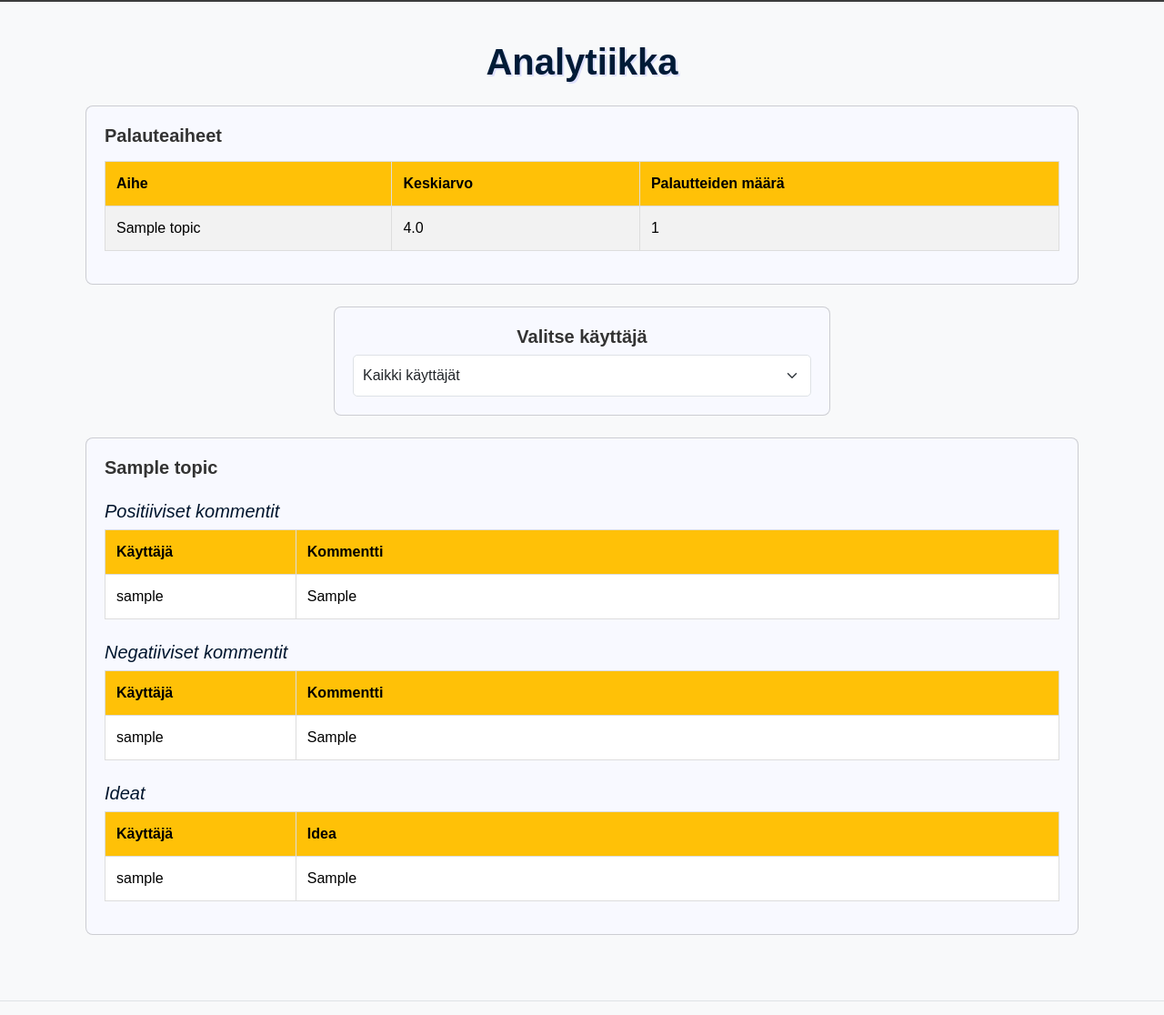
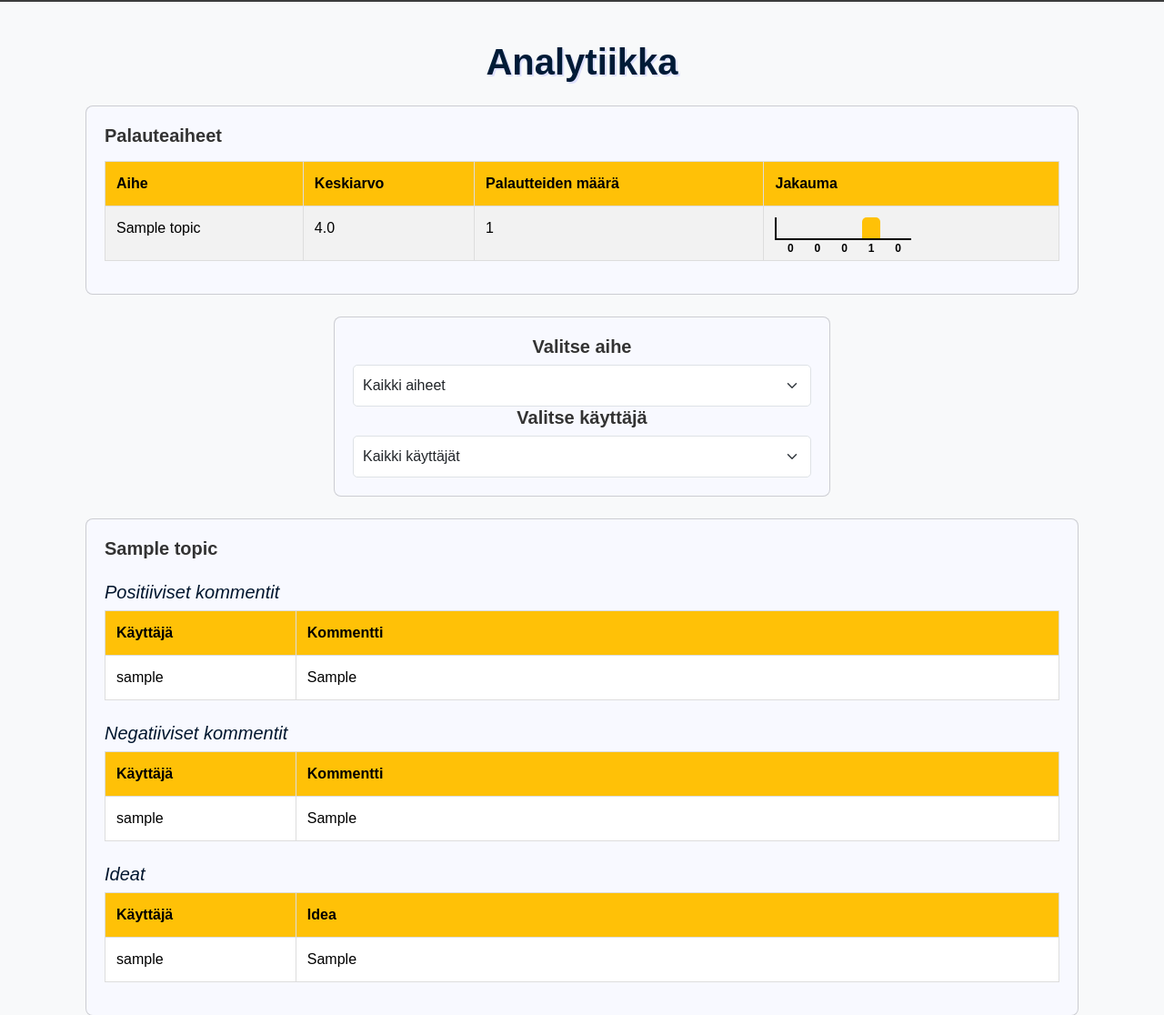
Before and after one commit to hamk-webdev-intim23a6/palautekooderit, a Django app: page /analytics/ in a window 1280 px wide. Shown: the part 88-1204 px from the top of the page at 91% size. Run offline with Django 4.2, Linux system fonts and the light colour scheme; a user stored in the database is signed in; tables that the repository leaves empty hold one stand-in row (values such as "Sample post").

Commit message:
Add topic filter and distribution chart to analytics (#25)

```diff
--- a/palautekooderit/feedbacksystem/views.py
+++ b/palautekooderit/feedbacksystem/views.py
@@ -75,7 +75,7 @@ def topic(request):
 
 @user_passes_test(user_is_staff, login_url='home')
 def analytics(request):
-    topics = Topic.objects.all()
+    topic_list = Topic.objects.all()
     user_list = User.objects.all()
 
     # Get selected user from GET parameter
@@ -96,9 +96,26 @@ def analytics(request):
     else:
         feedbacks = Feedback.objects.all()
 
+
+    selected_topic_id = request.GET.get('topic')
+
+    try:
+        selectedTopic = topic_list.filter(id=selected_topic_id).first()
+        if(selectedTopic != None):
+            selected_topic_id = selectedTopic.id
+            filteredTopics = [selectedTopic]
+        else:
+            filteredTopics = topic_list
+    except: # I do not care if the error is unspecific; This ensures good function always. Pythons philosophy can go jump in a well. - Valtari
+        filteredTopics = topic_list
+
     topic_data = []
-    for topic in topics:
+    for topic in filteredTopics:
         topic_feedbacks = feedbacks.filter(topic=topic)
+
+        ratings = [0,0,0,0,0]
+        for feedback in topic_feedbacks:
+            ratings[feedback.rating-1] += 1
 
         avg_rating = topic_feedbacks.aggregate(Avg('rating'))['rating__avg']
         feedback_count = topic_feedbacks.count()
@@ -114,10 +131,13 @@ def analytics(request):
             'positive_comments': positive_comments,
             'negative_comments': negative_comments,
             'ideas_comments': ideas_comments,
+            'ratings': ratings,
         })
 
     return render(request, 'administration/analytics.html', {
         'topic_data': topic_data,
         'user_list': user_list,
         'selected_user_id': selected_user_id,
+        'topic_list': topic_list,
+        'selected_topic_id': selected_topic_id,
     })
--- a/palautekooderit/palautekooderit/static/css/style.css
+++ b/palautekooderit/palautekooderit/static/css/style.css
@@ -482,6 +482,46 @@ footer a:hover {
     text-decoration: underline;
 }
 
+/* Rating chart */
+    .chart-container {
+        display: flex;
+        justify-content: space-between;
+        width: 150px;
+        height: 25px;  /* Adjust height as needed */
+        align-items: flex-end;
+        border-left: 2px solid #000; /* Left border to represent y-axis */
+        border-bottom: 2px solid #000; /* Bottom border to represent x-axis */
+        margin-bottom: 10px;
+      }
+
+      .bar {
+        width: 30px;  /* Width of each bar */
+        background-color: #ffc107; /* Color of the bars */
+        text-align: center;
+        font-weight: bold;
+        margin: 0 5px;
+        border-radius: 5px 5px 0 0; /* Rounded top edges */
+        display: flex;
+        justify-content: flex-end;
+        align-items: flex-start;
+        position: relative;
+      }
+
+      .bar-label {
+        color: black;
+        font-size: 12px;
+        position: absolute;
+        bottom: -20px;  /* Adjust the distance of the label from the bar */
+        width: 100%;
+        text-align: center;
+      }
+
+      .y-axis {
+        display: flex;
+        flex-direction: column-reverse;
+        justify-content: space-between;
+        height: 100%;
+      }
 /* Rating selector */
 .rating {
     display: flex;
--- a/palautekooderit/templates/administration/analytics.html
+++ b/palautekooderit/templates/administration/analytics.html
@@ -16,6 +16,7 @@
             <th>Aihe</th>
             <th>Keskiarvo</th>
             <th>Palautteiden määrä</th>
+            <th>Jakauma</th>
           </tr>
         </thead>
         <tbody>
@@ -24,6 +25,15 @@
               <td>{{ item.topic.name }}</td>
               <td>{{ item.avg_rating|floatformat:1 }}</td>
               <td>{{ item.feedback_count }}</td>
+              <td>
+                <div class="chart-container">
+                  {% for rating in item.ratings %}
+                    <div class="bar" style="height: calc( {{ rating }} / {{ item.feedback_count }} * 100% );">
+                      <div class="bar-label">{{ rating }}</div>
+                    </div>
+                  {% endfor %}
+                </div>
+              </td>
             </tr>
           {% empty %}
             <tr><td colspan="3">Ei vielä palautteita.</td></tr>
@@ -33,9 +43,21 @@
     </div>
   </div>
 
-  {# Käyttäjän valinta #}
+  {# Aihe valinta #}
   <div class="card mb-4 col-md-6 text-center mx-auto">
     <div class="card-body">
+      <h4 class="card-title">Valitse aihe</h4>
+      <form method="get">
+        <select id="user" name="topic" class="form-select" onchange="this.form.submit()">
+          <option value="">Kaikki aiheet</option>
+          {% for topic in topic_list %}
+            <option value="{{ topic.id }}" {% if selected_topic_id == topic.id %}selected{% endif %}>
+              {{ topic.name }}
+            </option>
+          {% endfor %}
+        </select>
+
+  {# Käyttäjän valinta #}
       <h4 class="card-title">Valitse käyttäjä</h4>
       <form method="get">
         <select id="user" name="user" class="form-select" onchange="this.form.submit()">
```
